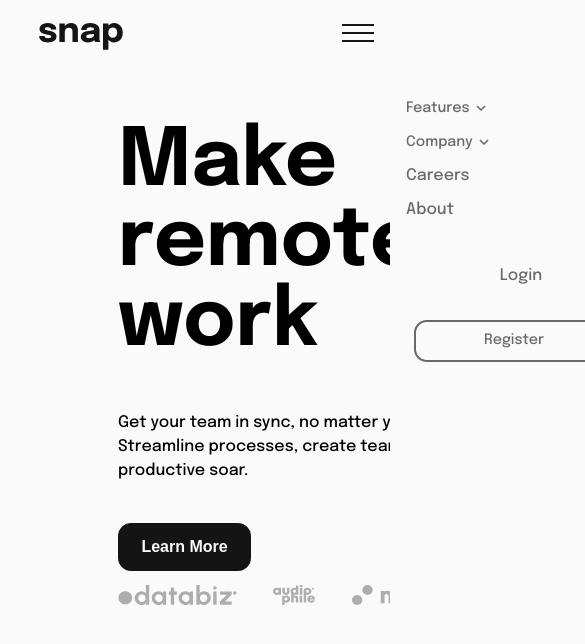
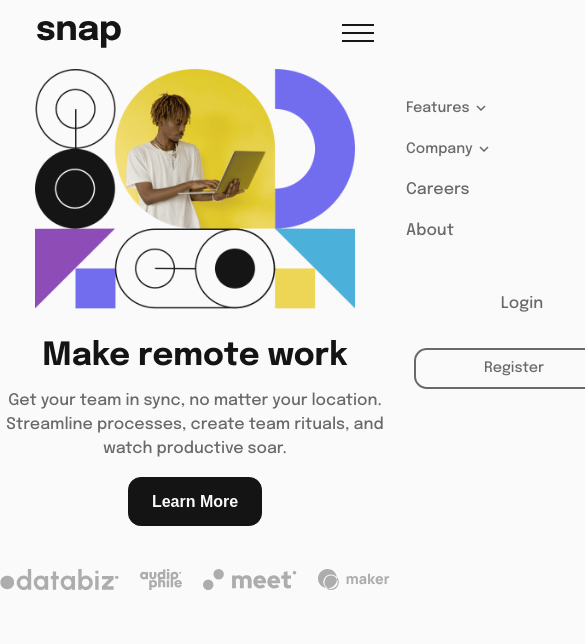
Before and after one commit to shahrokh0796/intro-section-with-dropdown-navigation-frontend-mentor, a website built with webpack: page src/index.html in a window 390 px wide. Shown: the top 644 px of the page, 585 px wide, since content can reach past the window. Built offline with nearby package versions, Linux system fonts and the light colour scheme.

Commit message:
project completed with improved accibility intro-section-with dropdown menu

```diff
--- a/src/components/navigation.js
+++ b/src/components/navigation.js
@@ -1,16 +1,19 @@
 import openNav from "../images/icon-close-menu.svg";
 import closeNav from "../images/icon-menu.svg";
-import arrowUp from "../images/icon-arrow-up.svg";
-import arrowDown from "../images/icon-arrow-down.svg";
+
 
 
 const navbar = document.querySelector(".navbar");
-const main = document.querySelector("main");
-const body = document.body;
+const backgroundShadow = document.querySelector(".navshadow");
 const navToggle = document.querySelector(".nav-toggle");
+const dropFeatures = document.querySelector(".btn-dropdown-fe");
+const dropCompany = document.querySelector(".btn-dropdown-co");
+const subMenus = document.querySelectorAll(".sub-menu");
 const burgerImg = navToggle.firstElementChild.children[0];
 const navExpanded = navToggle.querySelector("button");
-console.log(navExpanded.ariaExpanded);
+
+
+
 function addNavBackShadow(ele) {
     let bodey = ele;
     bodey.classList.add("backgroundShadow");
@@ -26,12 +29,55 @@ navToggle.addEventListener("click", (e) => {
     if (burgerImg.src === `${openNav}`) {
         burgerImg.src = `${closeNav}`;
         navExpanded.ariaExpanded = false;
-        removNavBackShadow(body);
-        // removNavBackShadow(main);
+        backgroundShadow.classList.add("display-none");
+        removNavBackShadow(backgroundShadow);
     } else {
         burgerImg.src = `${openNav}`;
         navExpanded.ariaExpanded = true;
-        addNavBackShadow(body);
-        // addNavBackShadow(main);
+        backgroundShadow.classList.remove("display-none");
+        addNavBackShadow(backgroundShadow);
     }
 });
+
+function expandAria (elem) {
+    elem.ariaExpanded = true;
+}
+
+function collapseAria (elem) {
+    elem.ariaExpanded = false;
+}
+
+function dropdownAccessibility (ele, index) {
+    if (ele[index].classList.contains("display-block")) {
+        ele[index].classList.remove("display-block");
+        collapseAria(dropFeatures);
+        collapseAria(dropCompany);
+        console.log(dropFeatures.getAttribute("aria-expanded"));
+        // ele[index].classList.add("display-none");
+        // ele[index].ariaExpanded = "false";
+    } else {
+        ele[index].classList.add("display-block");
+        expandAria(dropFeatures);
+        expandAria(dropCompany);
+        console.log(dropFeatures.getAttribute("aria-expanded"));
+        // ele[index].classList.remove("display-none");
+        // ele[index].ariaExpanded ="true";
+        // console.log(ele[index].ariaExpanded);
+    }
+    // if (ele[index].style.display === "block") {
+    //     ele[index].style.display = "none";
+    //     console.log()
+    //     ele[index].ariaExpanded = "false";
+    // } else {
+    //     ele[index].style.display = "block";
+    //     ele[index].ariaExpanded = "true";
+    // }
+
+}
+
+dropFeatures.addEventListener("click", (e) => {
+    dropdownAccessibility(subMenus, 0);
+});
+dropCompany.addEventListener("click", (e) => {
+    dropdownAccessibility(subMenus, 1);
+});
--- a/src/index.html
+++ b/src/index.html
@@ -9,10 +9,13 @@
 </head>
 
 <body class="center-horizontal">
+  <div class="navshadow display-none absolute"></div>
   <div class="root">
     <header class="header space-between relative">
       <div class="site-logo">
+        <a href="/">
         <img src="./images/logo.svg" alt="snap">
+        </a>
       </div>
 
       <nav class="navigation">
@@ -22,14 +25,14 @@
           </button>
         </div>
 
-        <ul role="list" id="main-navigation" aria-label="mainnavigation" class="navbar relative flex">
+        <ul role="list" id="main-navigation" aria-label="main-navigation" class="navbar relative flex">
           <li class="nav-link absolute feature" id="">
-            <button class="vh-center btn btn-dropdown-fe" aria-label="sub-menu" aria-expanded="false">
+            <button class="vh-center btn btn-dropdown-fe" aria-label="sub-menu" aria-expanded="false" aria-controls="">
               Features
               <img class="dropdown-arrow" src="./images/icon-arrow-down.svg" alt="">
             </button>
 
-            <ul role="list" class="sub-menu sub-menu-fe transform-x radius" id="">
+            <ul role="list" class="sub-menu sub-menu-fe transform-x radius" id="features">
 
               <li class="sub-menu-link flex">
                 <img class="decorative-icon" src="./images/icon-todo.svg" alt="">
@@ -56,10 +59,10 @@
 
 
           <li class="nav-link absolute company">
-            <button aria-expanded="false" class="vh-center btn btn-dropdown-co" aria-label="sub-menu">Company
+            <button aria-expanded="false" class="vh-center btn btn-dropdown-co" aria-label="sub-menu" aria-controls="company">Company
               <img class="dropdown-arrow" src="./images/icon-arrow-down.svg" alt="">
             </button>
-            <ul role="list" class="sub-menu radius" id="">
+            <ul role="list" class="sub-menu radius" id="company">
               <li class="sub-menu-link"><a href="#" aria-current="History">History</a></li>
               <li class="sub-menu-link"><a href="#" aria-current="Team">Our Team</a></li>
               <li class="sub-menu-link"><a href="#" aria-current="Blog">Blog</a></li>
@@ -91,17 +94,17 @@
               Learn More
             </button>
           </div>
-          <div class="sponsers absolute flex">
-            <img class="sponser-img" src="./images/client-databiz.svg" alt="">
-            <img class="sponser-img" src="./images/client-audiophile.svg" class="audiophile" alt="">
-            <img class="sponser-img" src="./images/client-meet.svg" alt="">
-            <img class="sponser-img" src="./images/client-maker.svg" alt="">
-          </div>
+        </div>
+        <div class="sponsers absolute flex">
+          <img class="sponser-img" src="./images/client-databiz.svg" alt="">
+          <img class="sponser-img" src="./images/client-audiophile.svg" class="audiophile" alt="">
+          <img class="sponser-img" src="./images/client-meet.svg" alt="">
+          <img class="sponser-img" src="./images/client-maker.svg" alt="">
         </div>
       </section>
 
       <picture class="right-section-hero">
-        <source srcset="./images/image-hero-mobile.png" media="(max-width: 600px)" />
+        <source srcset="./images/image-hero-mobile.png" media="(max-width: 728px)" />
         <img src="./images/image-hero-desktop.png" alt="image-hero" />
       </picture>
     </main>
--- a/styles/styles.scss
+++ b/styles/styles.scss
@@ -56,6 +56,8 @@
   .radius {
     border-radius: 0.8rem;
   }
+  #main-navigation .display-none {display:none;}
+  #main-navigation .display-block {display: block;}
 //   helper classes end point
 
 // global styles starting point
@@ -70,23 +72,23 @@ li {list-style-type: none;}
     background-color:var(--main-bg-color);;
   }
 
-  .root {}
 
   .header {
     inline-size: 100%;
     margin-block: 1rem;
     align-items: center;
     padding-inline: 2rem;
+    z-index: 1;
   }
 
   .site-logo {
     block-size: fit-content;
     min-inline-size: 6rem;
     padding: 0.3rem;
+    cursor: pointer;
   }
 
   .navigation {
-    margin: 2px;
     margin-inline-start: 5rem;
     inline-size: 100%;
   }
@@ -116,6 +118,7 @@ li {list-style-type: none;}
     border: none;
     padding-block: 0.32rem;
     background-color: transparent;
+
   }
 
   .decorative-icon {
@@ -137,17 +140,17 @@ li {list-style-type: none;}
     padding: 1rem;
     display: none;
     box-shadow: 0px 0px 61px -19px rgba(0,0,0,0.75);
+    background-color: var(--main-bg-color);
     margin-block-start: 1.5rem;
     a:hover {
       color: var(--text-almost-black);
     }
   }
 
+  /*
   .feature:hover .sub-menu {
     display: block;
-  }
-
-
+  } */
 
 
   .feature:hover .dropdown-arrow, .company:hover .dropdown-arrow {
@@ -155,9 +158,11 @@ li {list-style-type: none;}
     transition: 0.5s ease-out;
   }
 
+  /*
   .company:hover .sub-menu {
     display: block;
   }
+  */
   .sub-menu-link {
     margin-block-end: 0.3rem;
   }
@@ -189,14 +194,12 @@ li {list-style-type: none;}
   }
   .login:hover a {color: var(--text-almost-black);}
 
- body, html {
-  min-block-size: 100%;
-  margin: 2px;
- }
 
 .navbar.responsive {
   transform: translateX(0%);
 }
+
+/*==================min-inline-size: 27rem;=========================== */
 
 .main {
   margin-inline-start: 7rem;
@@ -204,23 +207,17 @@ li {list-style-type: none;}
   margin-block-start: 4rem;
 }
 
-.left-section {
-  margin: 2px;
-}
-
-.left-section-content {
-  margin: 2px;
-}
-
 .description {
   margin-block-end: 2.5rem;
-  inline-size: 27rem;
+  max-inline-size: 25rem;
+  color: var(--text-medium-gray);
 }
 
 .heading {
   font-size: 5rem;
   line-height: 1;
   margin-block-end: 3rem;
+  color: var(--text-almost-black);
 }
 
 .new-line {
@@ -232,7 +229,7 @@ li {list-style-type: none;}
 
 .sponsers {
   justify-content: space-between;
-  flex-wrap: wrap;
+  flex-wrap:wrap;
   inline-size: 100%;
   bottom: 0;
 }
@@ -264,19 +261,42 @@ li {list-style-type: none;}
   max-inline-size: 27rem;
   min-inline-size: 22rem;
 }
+
+
+/* ===============================================*/
+@media screen and (max-width: 1000px) {
+  .main {
+    margin-inline: 2rem;
+  }
+
+  .right-section-hero {
+    max-inline-size: 20rem;
+  }
+
+  .heading {
+    font-size: 3rem;
+  }
+}
+
 @media screen and (max-width: 900px) {
   .backgroundShadow {
     background-color: hsl(0 0% 8% / 0.7 );
   }
-  .root {}
+  .navshadow {
+    top: 0;
+    bottom:0;
+    left: 0;
+    right: 0;
+    z-index: 2;
+  }
 
   .header {
     position: static;
   }
-  .navigation {
-  }
+
   .navbar {
     position: fixed;
+    z-index: 2;
     right: 0; top: 0; bottom:0;
     flex-direction: column;
     inline-size: 15.5rem;
@@ -297,7 +317,6 @@ li {list-style-type: none;}
   }
 
   .nav-link {
-    margin: 2px;
     position: static;
     margin-inline-start: 1rem;
     margin-block-end: 0.5rem;
@@ -311,7 +330,7 @@ li {list-style-type: none;}
 
   .nav-toggle {
     display: block;
-    z-index: 1;
+    z-index: 3;
     top: 1.5rem;
     right: 1rem;
     position: fixed;
@@ -333,3 +352,60 @@ li {list-style-type: none;}
     margin-inline: 0;
   }
 }
+
+@media screen and (max-width: 800px) {
+  .right-section-hero {
+     min-inline-size: 13rem;
+     inline-size: 100%;
+  }
+
+  .heading {
+    font-size: 2rem;
+  }
+
+  .left-section {
+    inline-size: 100%;
+  }
+}
+
+@media screen and (max-width: 728px) {
+  .main {
+    display: flex;
+    inline-size: fit-content;
+    margin-inline: auto;
+    flex-direction: column;
+  }
+
+  .left-section {
+    order: 2;
+    margin-block-start: 2rem;
+    text-align: center;
+  }
+
+  .heading {
+    margin-block-end: 1rem;
+  }
+
+  .heading > span {
+    display: initial;
+  }
+
+  .description {
+    margin-block-end: 1rem;
+  }
+  .call-to-action-btn-div {
+    margin-block-end: 4rem;
+  }
+
+  .right-section-hero {
+    margin-inline: auto;
+  }
+
+  header {
+    margin-block-end: 0px;
+  }
+
+  .main {
+    margin-block-start: 0px;
+  }
+}
```
Also changed, not shown: build/images/01861a1152dfab5f1070.svg (deleted), build/images/736eae1ff09acfe04c50.png (deleted), build/index.css, build/index.html, 2 other files.
